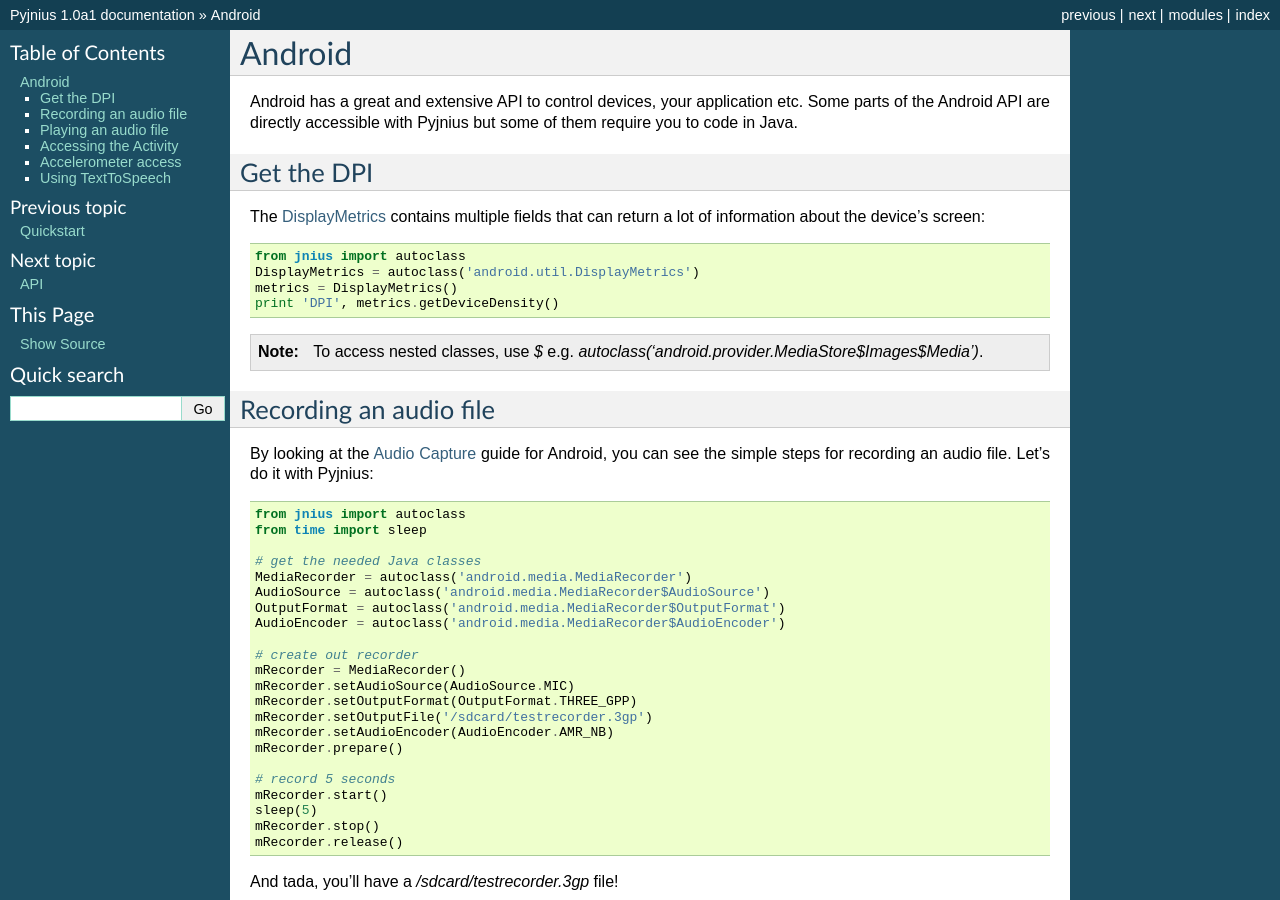
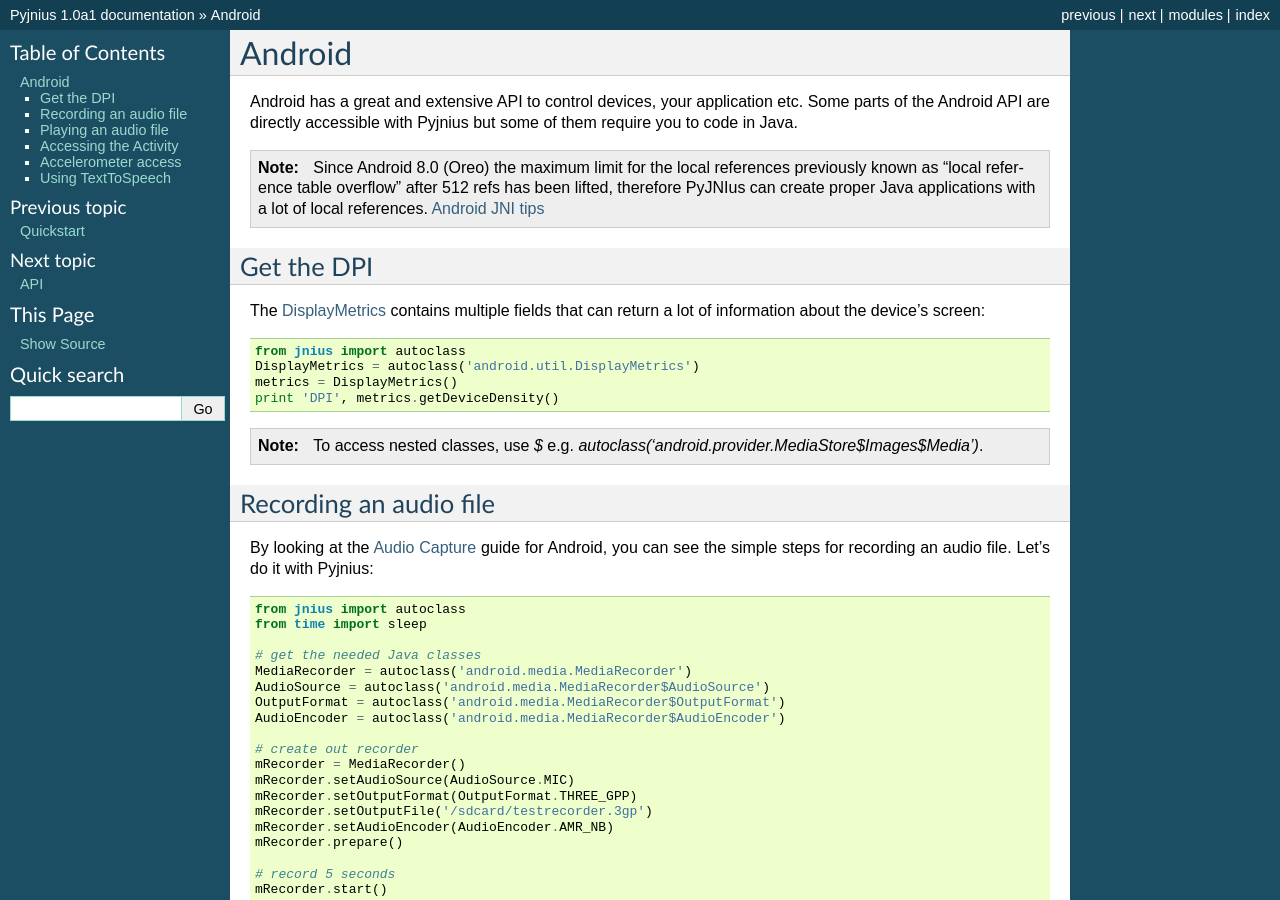
Before and after one commit to kivy/pyjnius, a Sphinx documentation site: the page built from docs/source/android.rst, in a window 1280 px wide and 900 px high. Built offline with Sphinx 7.4.7, drawn with Linux system fonts in a browser that asks for light colours.

Commit message:
Document local ref table overflow resolved on Android 8.0+

```diff
--- a/docs/source/android.rst
+++ b/docs/source/android.rst
@@ -7,6 +7,12 @@ Android has a great and extensive API to control devices, your application
 etc. Some parts of the Android API are directly accessible with Pyjnius but
 some of them require you to code in Java.
 
+.. note::
+    Since Android 8.0 (Oreo) the maximum limit for the local references
+    previously known as "local reference table overflow" after 512 refs
+    has been lifted, therefore PyJNIus can create proper Java applications
+    with a lot of local references. `Android JNI tips
+    <https://developer.android.com/training/articles/perf-jni>`_
 
 Get the DPI
 -----------
```
